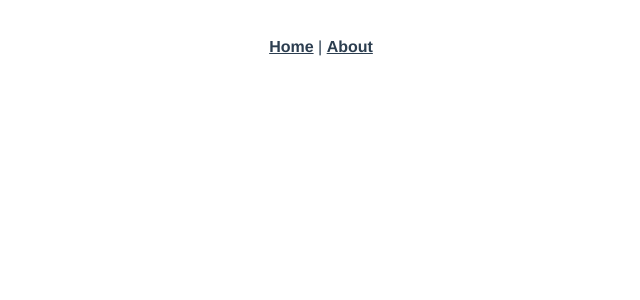
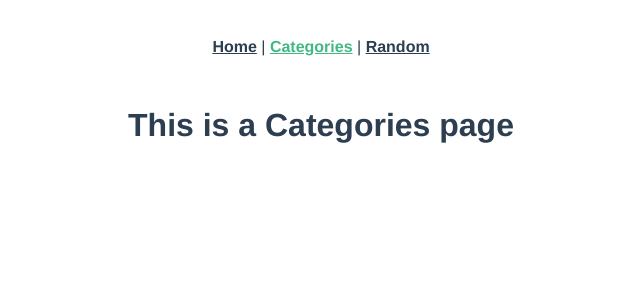
Before and after one commit to kerenKi/WhatForDinner-, a Vue app: page /categories in a window 1280 px wide. Shown: the top 300 px of the page, without its empty margins (319-959 px from the left). Built offline with nearby package versions, Linux system fonts and the light colour scheme.

Commit message:
Set up menu

```diff
--- a/src/App.vue
+++ b/src/App.vue
@@ -2,7 +2,8 @@
   <div id="app">
     <div id="nav">
       <router-link to="/">Home</router-link> |
-      <router-link to="/about">About</router-link>
+      <router-link to="/categories">Categories</router-link> |
+      <router-link to="/random">Random</router-link>
     </div>
     <router-view/>
   </div>
--- a/src/router.ts
+++ b/src/router.ts
@@ -14,12 +14,17 @@ export default new Router({
       component: Home,
     },
     {
-      path: '/about',
-      name: 'about',
+      path: '/categories',
+      name: 'categories',
       // route level code-splitting
       // this generates a separate chunk (about.[hash].js) for this route
       // which is lazy-loaded when the route is visited.
-      component: () => import(/* webpackChunkName: "about" */ './views/About.vue'),
+      component: () => import(/* webpackChunkName: "about" */ './views/Categories.vue'),
+    },
+    {
+      path: '/random',
+      name: 'random',
+      component: () => import(/* webpackChunkName: "about" */ './views/Random.vue'),
     },
   ],
 });
--- a/src/views/About.vue
+++ /dev/null
@@ -1,5 +0,0 @@
-<template>
-  <div class="about">
-    <h1>This is an about page</h1>
-  </div>
-</template>
--- /dev/null
+++ b/src/views/Categories.vue
@@ -0,0 +1,5 @@
+<template>
+  <div class="categories">
+    <h1>This is a Categories page</h1>
+  </div>
+</template>
--- /dev/null
+++ b/src/views/Random.vue
@@ -0,0 +1,5 @@
+<template>
+  <div class="random">
+    <h1>This is a page with a random dish</h1>
+  </div>
+</template>
```
